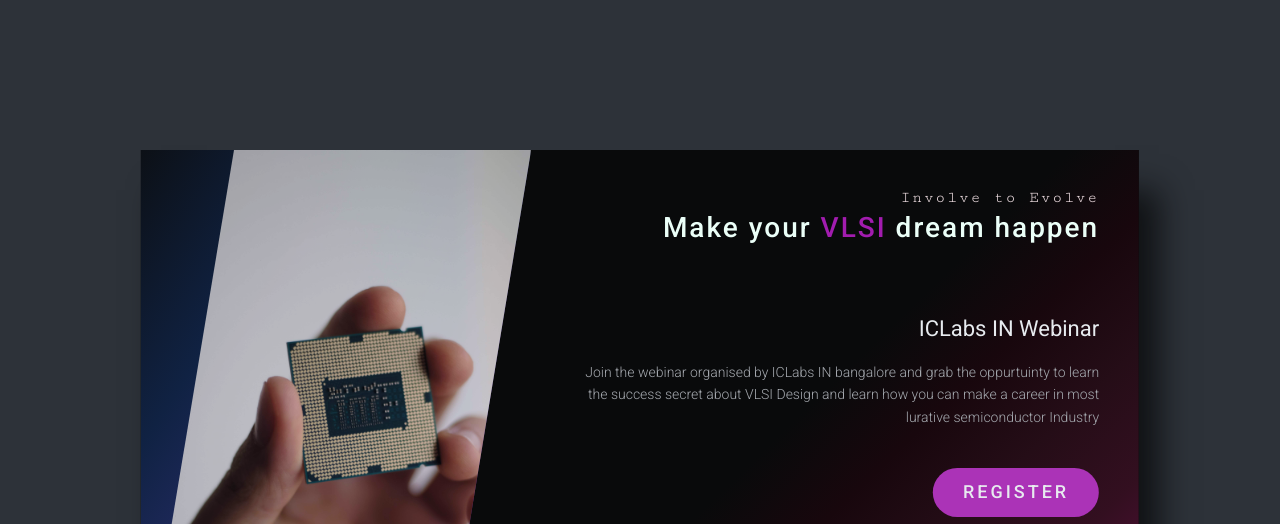
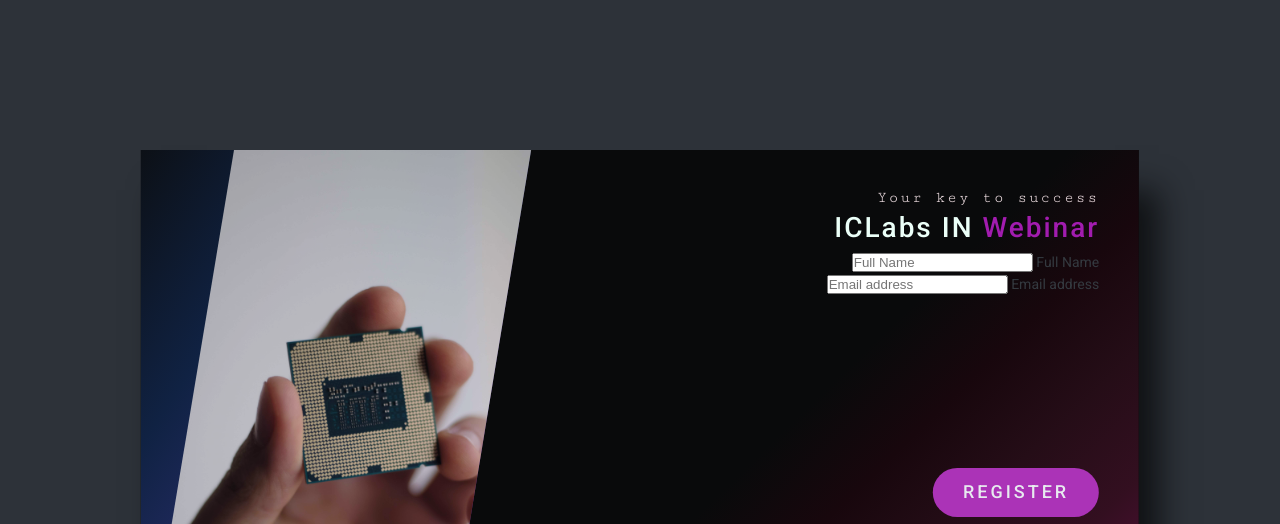
Before and after one commit to heisenpreet/Form_Landing-page, a website: page index.html in a window 1280 px wide. Both pictures are taken after a click on the link "REGISTER". Shown: the top 524 px of the page. Drawn offline with nearby package versions, Linux system fonts and the light colour scheme.

Commit message:
slideing form with js implemented

```diff
--- a/index.html
+++ b/index.html
@@ -33,7 +33,7 @@
         </div>
 
         <header class="webinar__text-box text-align">
-          <h1 class="heading-primary">
+          <h1 class="heading-primary webinar__heading">
             <span class="heading-primary--top movinleft"
               >Involve to Evolve</span
             >
@@ -42,21 +42,50 @@
               happen
             </span>
           </h1>
-          <h2 class="heading-secondary u-margin-top-big">ICLabs IN Webinar</h2>
-          <p class="para-primary u-margin-top-small">
+          <h2 class="heading-secondary u-margin-top-big slide-left1">
+            ICLabs IN Webinar
+          </h2>
+          <p class="para-primary u-margin-top-small slide-left2">
             Join the webinar organised by ICLabs IN bangalore and grab the
             oppurtuinty to learn the success secret about VLSI Design and learn
             how you can make a career in most lurative semiconductor Industry
           </p>
 
-          <!-- <div class="webinar__form">
-            <p class="para-primary u-margin-top-small">
-              Join the webinar organised by ICLabs IN bangalore and grab the
-              oppurtuinty to learn the success secret about VLSI Design and
-              learn how you can make a career in most lurative semiconductor
-              Industry
-            </p>
-          </div> -->
+          <div class="webinar__form">
+            <h2 class="heading-primary">
+              <span class="heading-primary--top movinleft"
+                >Your key to success</span
+              >
+              <span class="heading-primary--bottom movinRight">
+                ICLabs IN
+                <span class="heading-primary--colored">Webinar</span>
+              </span>
+            </h2>
+
+            <form action="#" class="form">
+              <div class="form__group">
+                <input
+                  type="text"
+                  class="form__input"
+                  placeholder="Full Name"
+                  required
+                  id="fullname"
+                />
+                <label for="fullname" class="form__label">Full Name</label>
+              </div>
+
+              <div class="form__group">
+                <input
+                  type="email"
+                  class="form__input"
+                  placeholder="Email address"
+                  required
+                  id="email"
+                />
+                <label for="email" class="form__label">Email address</label>
+              </div>
+            </form>
+          </div>
 
           <a
             href="#"
@@ -115,5 +144,6 @@
         </header>
       </div>
     </section>
+    <script src="script.js"></script>
   </body>
 </html>
--- /dev/null
+++ b/script.js
@@ -0,0 +1,16 @@
+const heading = document.querySelector(".webinar__heading");
+const slide1 = document.querySelector(".slide-left1");
+const slide2 = document.querySelector(".slide-left2");
+const formSlideIn = document.querySelector(".webinar__form");
+
+const register = document.querySelector(".webinar__register");
+const form = document.querySelector(".webinar__form");
+
+register.addEventListener("click", function (event) {
+  event.preventDefault();
+
+  heading.classList.toggle("slide");
+  slide1.classList.toggle("slide");
+  slide2.classList.toggle("slide");
+  formSlideIn.classList.toggle("slide");
+});
--- a/scss/components/_webinar-registration-box.scss
+++ b/scss/components/_webinar-registration-box.scss
@@ -26,6 +26,7 @@
   }
 
   &__img-box {
+    z-index: 90;
     background-image: linear-gradient(
       to left top,
       #a21caf,
@@ -65,7 +66,6 @@
   }
 
   &__text-box {
-    position: relative;
     padding: 4rem;
     background-image: linear-gradient(
       to left top,
@@ -144,4 +144,30 @@
     letter-spacing: 1px;
     font-weight: 300;
   }
+
+  &__form {
+    position: absolute;
+    padding: 4rem;
+    top: 0;
+    right: 60rem;
+    transition: all 1.1s;
+
+    opacity: 0;
+    z-index: 10;
+    visibility: hidden;
+  }
+  .slide {
+    transform: translateX(60rem);
+    opacity: 1;
+    visibility: visible;
+  }
+
+  &__heading {
+    position: relative;
+    transition: all 900ms;
+  }
 }
+.slide-left1,
+.slide-left2 {
+  transition: all 900ms;
+}
```
Also changed, not shown: css/style.css.
